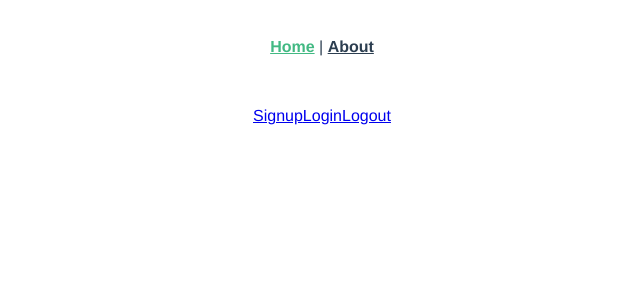
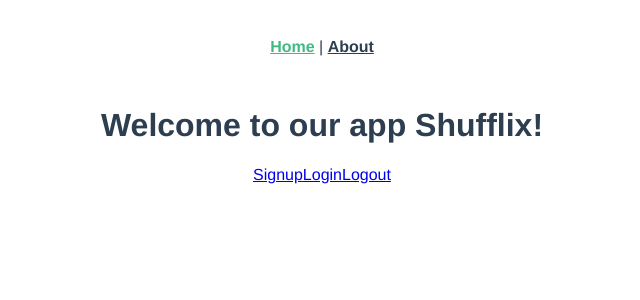
Before and after one commit to MJMeier/VueJs-Shufflix, a Vue app: page /#/ in a window 1280 px wide. Shown: the top 300 px of the page, without its empty margins (318-958 px from the left). Built offline with nearby package versions, Linux system fonts and the light colour scheme.

Commit message:
changed welcome message

```diff
--- a/src/views/Home.vue
+++ b/src/views/Home.vue
@@ -4,21 +4,19 @@
     <router-link to="/signup">Signup</router-link>
     <router-link to="/login">Login</router-link>
     <router-link to="/logout">Logout</router-link>
-
-
   </div>
 </template>
 
-<style>
-</style>
+<style></style>
 
 <script>
-var axios = require('axios');
+var axios = require("axios");
 
 export default {
   data: function() {
     return {
-      results: [],
+      message: "Welcome to our app Shufflix!",
+      results: []
     };
   },
 
@@ -28,15 +26,13 @@ export default {
       var params = {
         text: this.text
       };
-      axios
-        .get("/searches", params)
-        .then(function(response) {
+      axios.get("/searches", params).then(
+        function(response) {
           this.results = response.data;
-        }.bind(this));
+        }.bind(this)
+      );
     }
   },
-  computed: {
-
-  },
+  computed: {}
 };
 </script>
```
